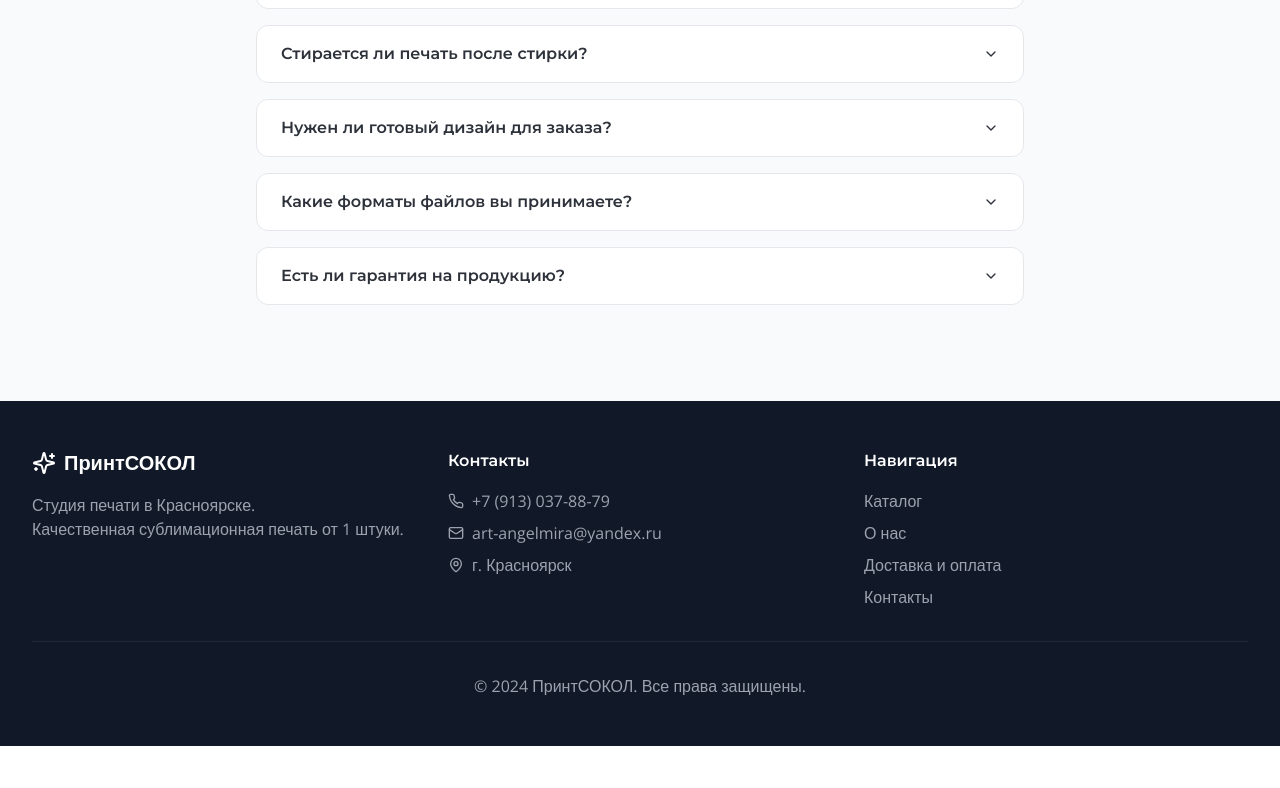
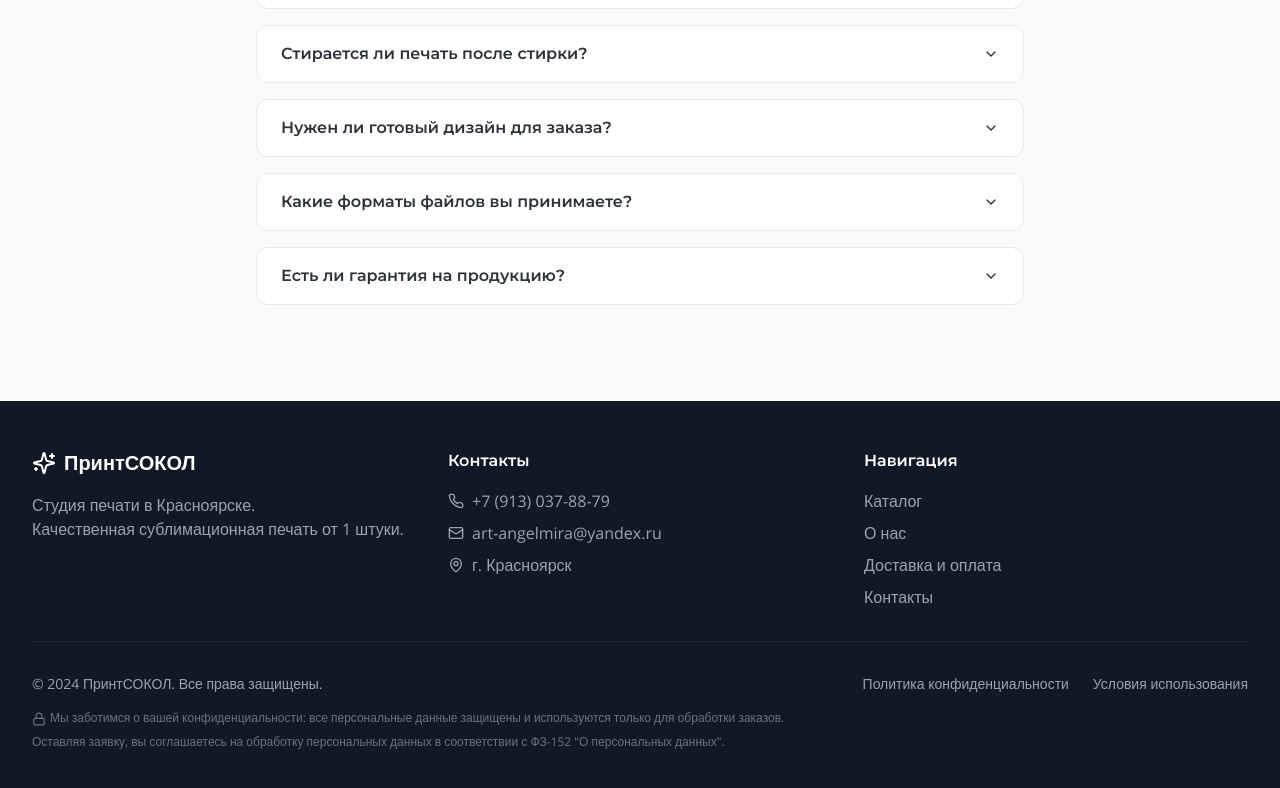
Before and after one commit to pr-poehali-dev/print-sokol-web, a React (Vite) app: page / in a window 1280 px wide. Shown: the part 5827-6615 px from the top of the page. Before the commit the page ends 6573 px from the top, so only its background shows below. Built offline with nearby package versions, Linux system fonts and the light colour scheme.

Commit message:
в подвале нужно добавить информацию о конфиденциальность

```diff
--- a/src/components/sections/ContentSections.tsx
+++ b/src/components/sections/ContentSections.tsx
@@ -391,8 +391,23 @@ export default function ContentSections() {
             </div>
           </div>
 
-          <div className="border-t border-gray-800 mt-8 pt-8 text-center text-gray-400">
-            <p>&copy; 2024 ПринтСОКОЛ. Все права защищены.</p>
+          <div className="border-t border-gray-800 mt-8 pt-8">
+            <div className="flex flex-col md:flex-row justify-between items-center gap-4 text-gray-400 text-sm">
+              <p>&copy; 2024 ПринтСОКОЛ. Все права защищены.</p>
+              <div className="flex gap-6">
+                <a href="#privacy" className="hover:text-white transition-colors">Политика конфиденциальности</a>
+                <a href="#terms" className="hover:text-white transition-colors">Условия использования</a>
+              </div>
+            </div>
+            <div className="mt-4 text-xs text-gray-500 text-center md:text-left">
+              <p className="mb-2">
+                <Icon name="Lock" size={14} className="inline mr-1" />
+                Мы заботимся о вашей конфиденциальности: все персональные данные защищены и используются только для обработки заказов.
+              </p>
+              <p>
+                Оставляя заявку, вы соглашаетесь на обработку персональных данных в соответствии с ФЗ-152 "О персональных данных".
+              </p>
+            </div>
           </div>
         </div>
       </footer>
```
